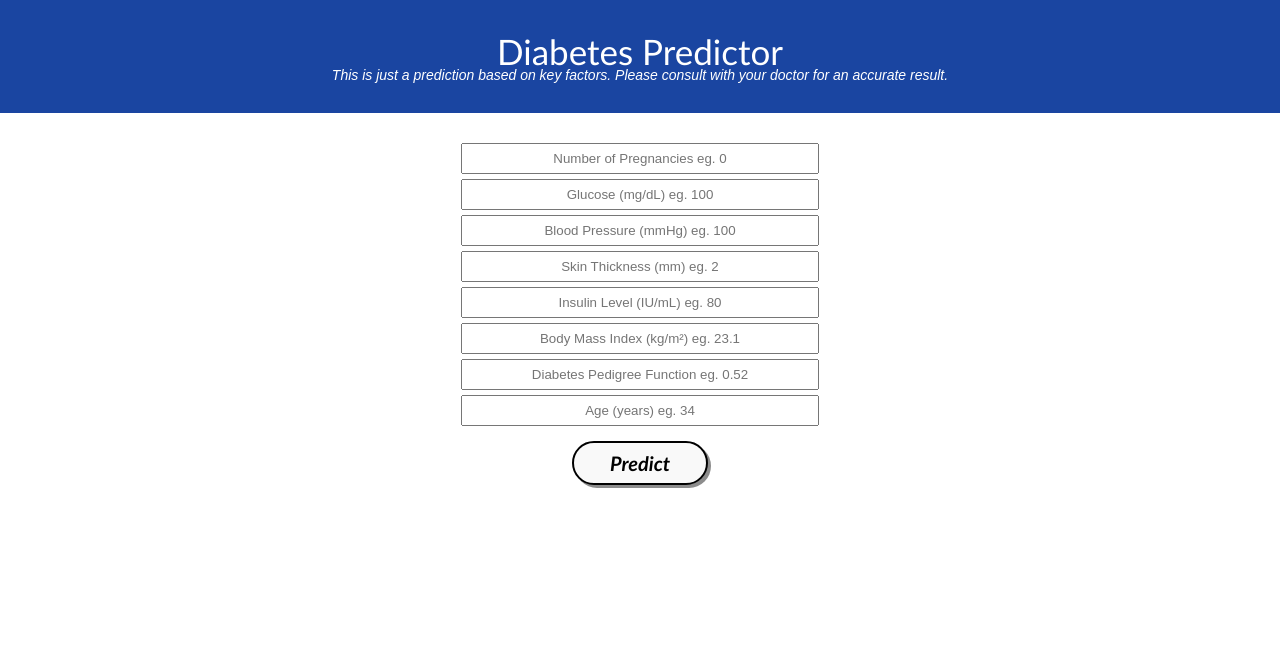
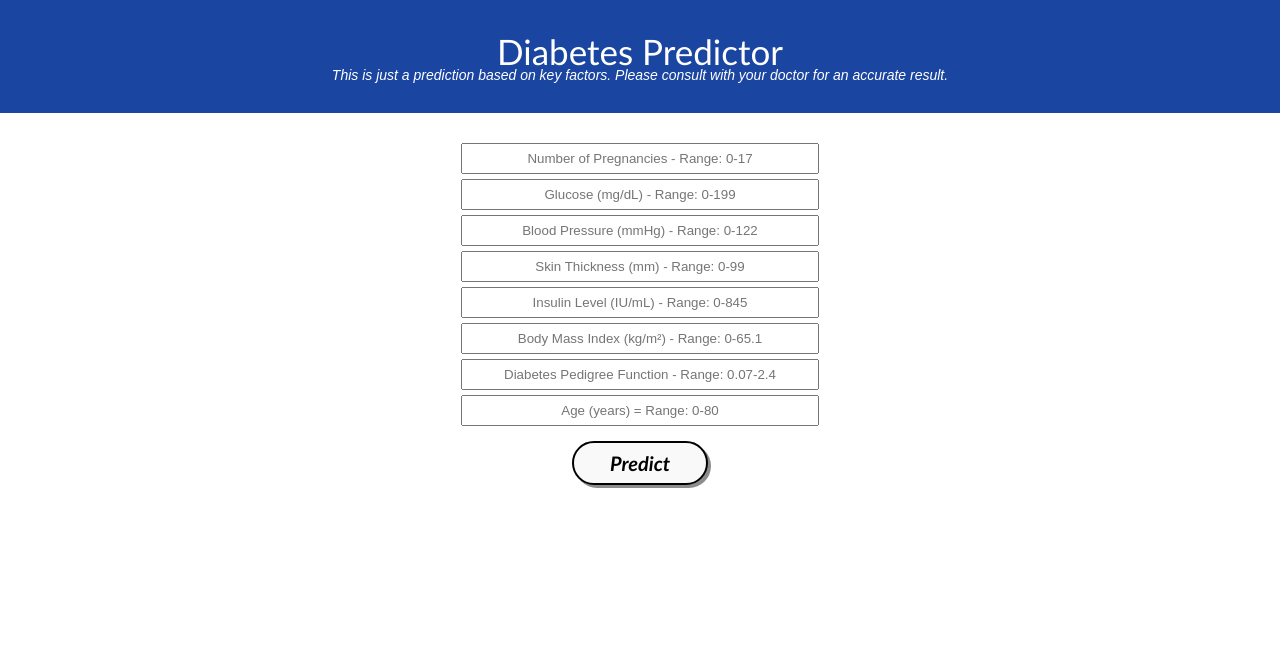
Before and after one commit to lizzifer991/Project_4, a Flask app: page / in a window 1280 px wide. Shown: the top 666 px of the page. Run offline with Flask 2, Linux system fonts and the light colour scheme; parts of the project's set-up code (start-up, migrations or seed data) failed here and were passed over; some libraries are stand-ins or nearby versions.

Commit message:
Update index.html

```diff
--- a/New folder/templates/index.html
+++ b/New folder/templates/index.html
@@ -22,14 +22,14 @@
         <!-- Text Area -->
     	<div class="ml-container">
     		<form action="{{ url_for('predict') }}" method="POST">
-                <input class="form-input" type="text" name="pregnancies" placeholder="Number of Pregnancies eg. 0"><br>
-                <input class="form-input" type="text" name="glucose" placeholder="Glucose (mg/dL) eg. 100"><br>
-                <input class="form-input" type="text" name="bloodpressure" placeholder="Blood Pressure (mmHg) eg. 100"><br>
-                <input class="form-input" type="text" name="skinthickness" placeholder="Skin Thickness (mm) eg. 2"><br>
-                <input class="form-input" type="text" name="insulin" placeholder="Insulin Level (IU/mL) eg. 80"><br>
-                <input class="form-input" type="text" name="bmi" placeholder="Body Mass Index (kg/m²) eg. 23.1"><br>
-                <input class="form-input" type="text" name="familyhistory" placeholder="Diabetes Pedigree Function eg. 0.52"><br>
-                <input class="form-input" type="text" name="age" placeholder="Age (years) eg. 34"><br>
+                <input class="form-input" type="text" name="pregnancies" placeholder="Number of Pregnancies - Range: 0-17"><br>
+                <input class="form-input" type="text" name="glucose" placeholder="Glucose (mg/dL) - Range: 0-199"><br>
+                <input class="form-input" type="text" name="bloodpressure" placeholder="Blood Pressure (mmHg) - Range: 0-122"><br>
+                <input class="form-input" type="text" name="skinthickness" placeholder="Skin Thickness (mm) - Range: 0-99"><br>
+                <input class="form-input" type="text" name="insulin" placeholder="Insulin Level (IU/mL) - Range: 0-845"><br>
+                <input class="form-input" type="text" name="bmi" placeholder="Body Mass Index (kg/m²) - Range: 0-65.1"><br>
+                <input class="form-input" type="text" name="familyhistory" placeholder="Diabetes Pedigree Function - Range: 0.07-2.4"><br>
+                <input class="form-input" type="text" name="age" placeholder="Age (years) = Range: 0-80"><br>
 
         		<input type="submit" class="my-cta-button" value="Predict">
         	</form>
```
